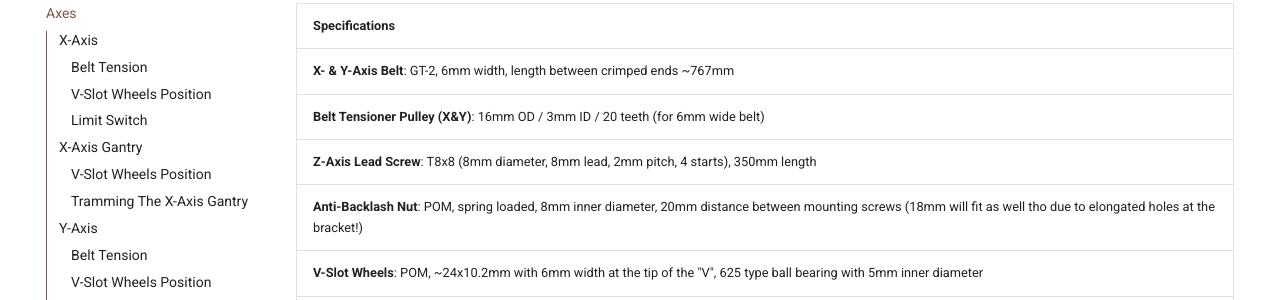
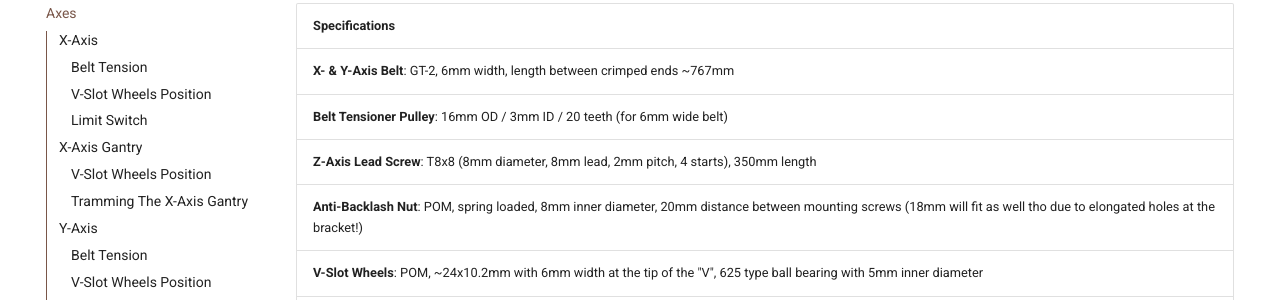
Before and after one commit to 1coderookie/KobraGoNeoInsights, an MkDocs documentation site: the page built from docs/hardware/axes.md, in a window 1280 px wide and 900 px high. Shown: the part 281-581 px from the top of the window. Built offline with MkDocs 1.6.1 and Material for MkDocs 9.7.7, drawn with Linux system fonts in a browser that asks for light colours; comment, search, counter and statistics services are not loaded.

Commit message:
Update axes.md

```diff
--- a/docs/hardware/axes.md
+++ b/docs/hardware/axes.md
@@ -6,7 +6,7 @@
 | Specifications |
 |:---------------|
 | **X- & Y-Axis Belt**: GT-2, 6mm width, length between crimped ends ~767mm |
-| **Belt Tensioner Pulley (X&Y)**: 16mm OD / 3mm ID / 20 teeth (for 6mm wide belt) |
+| **Belt Tensioner Pulley**: 16mm OD / 3mm ID / 20 teeth (for 6mm wide belt) |
 | **Z-Axis Lead Screw**: T8x8 (8mm diameter, 8mm lead, 2mm pitch, 4 starts), 350mm length  |
 | **Anti-Backlash Nut**: POM, spring loaded, 8mm inner diameter, 20mm distance between mounting screws (18mm will fit as well tho due to elongated holes at the bracket!) |
 | **V-Slot Wheels**: POM, ~24x10.2mm with 6mm width at the tip of the "V", 625 type ball bearing with 5mm inner diameter |
```
